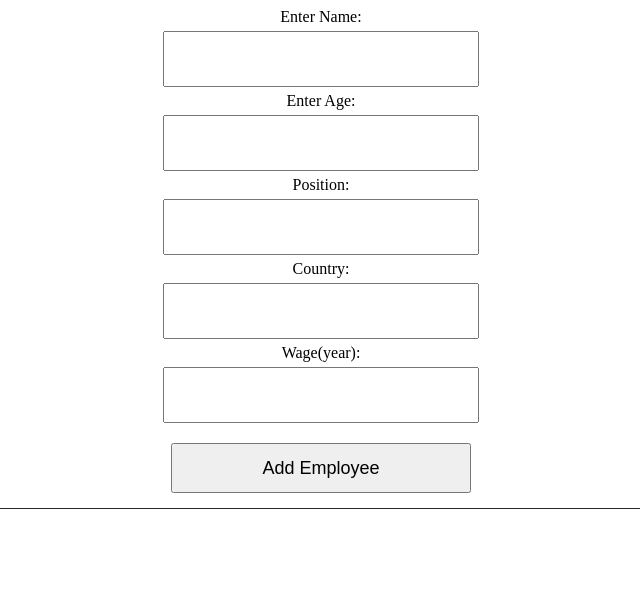
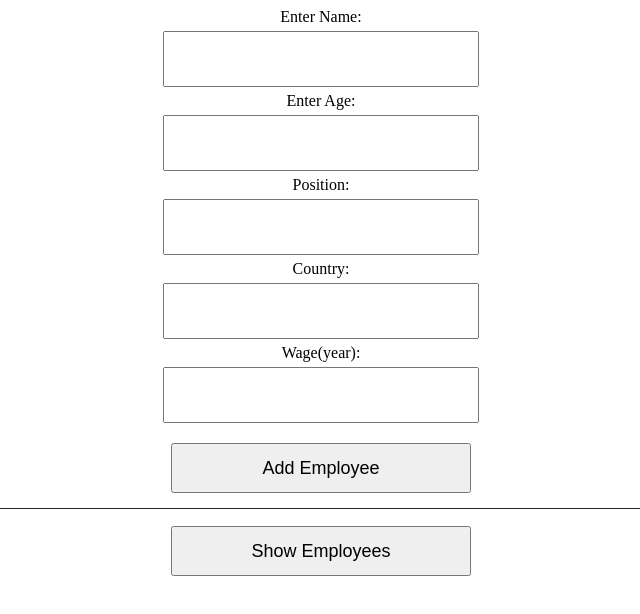
Before and after one commit to rashmikanaveen/HTML_Works, a React (Create React App) app in the folder CRUDApp/client/: page / in a window 1280 px wide. Shown: the top 614 px of the page, without its empty margins (319-959 px from the left). Built offline with nearby package versions, Linux system fonts and the light colour scheme.

Commit message:
Refactor styling and add form for adding employee information

```diff
--- a/CRUDApp/client/src/App.css
+++ b/CRUDApp/client/src/App.css
@@ -20,7 +20,7 @@
   margin: 5px;
 }
 
-.information button{
+button{
 
   width: 300px;
   height: 50px;
@@ -28,6 +28,15 @@
   margin-top: 15px;
 
 }
-.information button:hover{
+button:hover{
   cursor: pointer;
 }
+
+.Employees{
+  display: flex;
+  width: 100%;
+  flex-direction: column;
+  justify-content: center;
+  align-items: center;
+
+}
--- a/CRUDApp/client/src/App.js
+++ b/CRUDApp/client/src/App.js
@@ -9,6 +9,8 @@
   const[Country, setCountry] = useState('');
   const[wage, setWage] = useState(0);
   const[Position, setPosition] = useState('');
+  const[employeelist, setEmployeelist] = useState([]);
+
 
   const addEmployee=()=>{
     console.log(name)
@@ -48,6 +50,10 @@
         </form>
 
         _______________________________________________________________________________________________________________________________________________________________________________________________________________
+
+        <div className='Employees'>
+        <button>Show Employees</button>
+        </div>
     </div>
   );
 }
```
